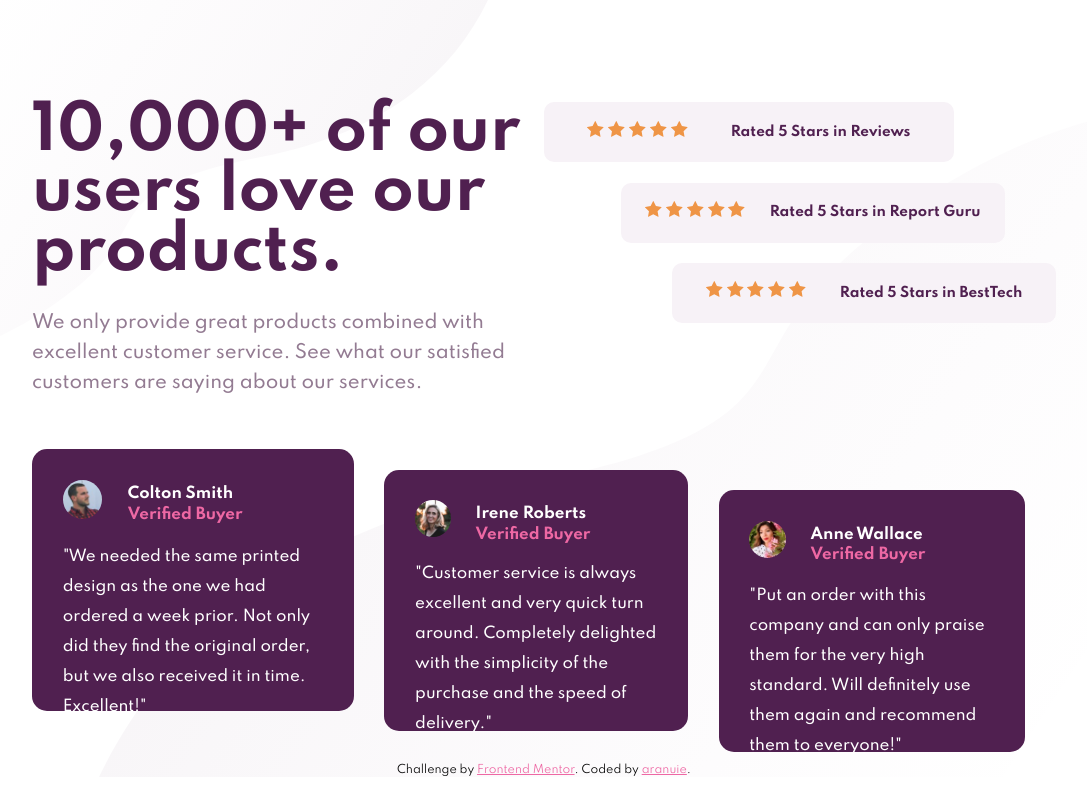
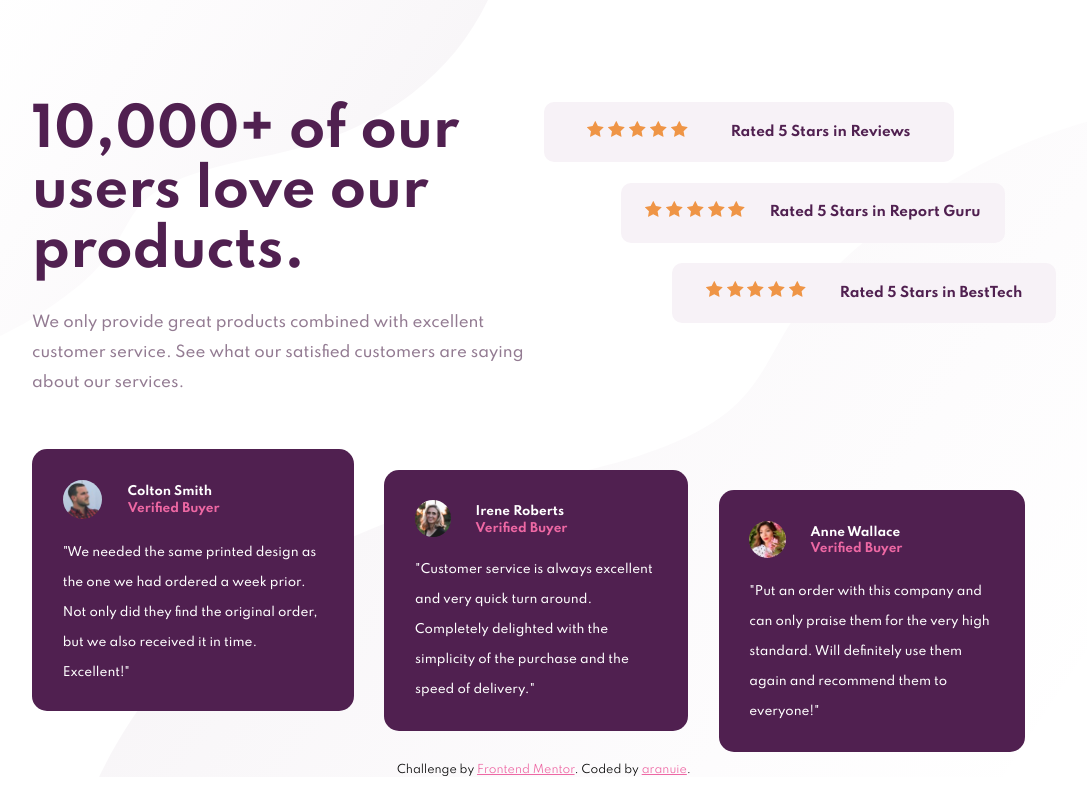
Before and after one commit to aranuie/social-proof-section-master, a plain HTML site: page index.html in a window 1280 px wide. Shown: the whole page, without its empty margins (96-1183 px from the left). Drawn offline with Linux system fonts and the light colour scheme.

Commit message:
adjusted font size

```diff
--- a/styles.css
+++ b/styles.css
@@ -129,7 +129,7 @@ h4 {
     }
 
     h1 {
-        font-size: 4em;
+        font-size: 3.5em;
         padding: 0;
         margin: 0;
         line-height: 60px;
@@ -143,7 +143,7 @@ h4 {
         text-align: left;
         padding: 0;
         margin: 5% 0 0 0;
-        font-size: 1.2em;
+        font-size: 1em;
         line-height: 30px;
     }
 
@@ -189,13 +189,12 @@ h4 {
 
     .comments h3,
     .customers p {
-        font-size: 1em;
+        font-size: 0.8em;
         margin: 0;
         padding: 0;
     }
-
     h4 {
-        font-size: 1em;
+        font-size: 0.8em;
         margin: 1% 0 0 0;
         padding: 0;
         float: left;
@@ -220,6 +219,7 @@ h4 {
     .customers p {
         margin-top: 15%;
         line-height: 30px;
+        font-size: 0.8em;
     }
 
     #irene {
```
